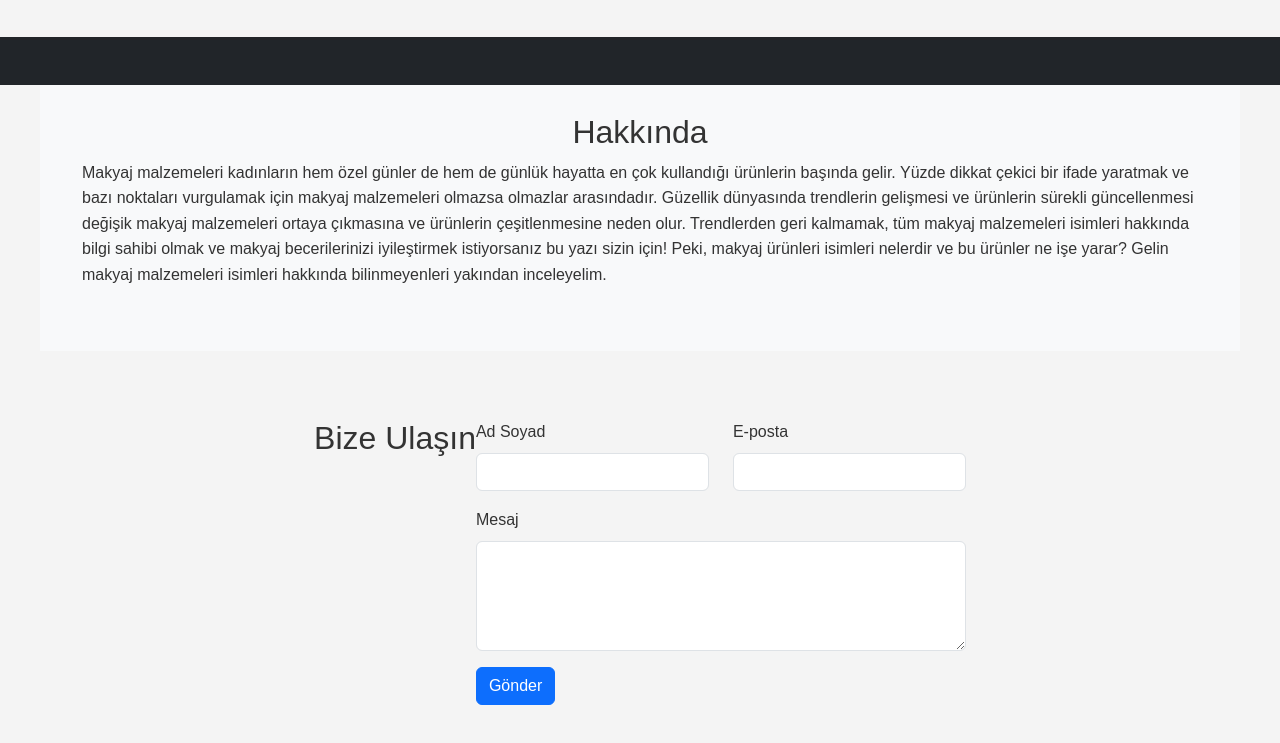
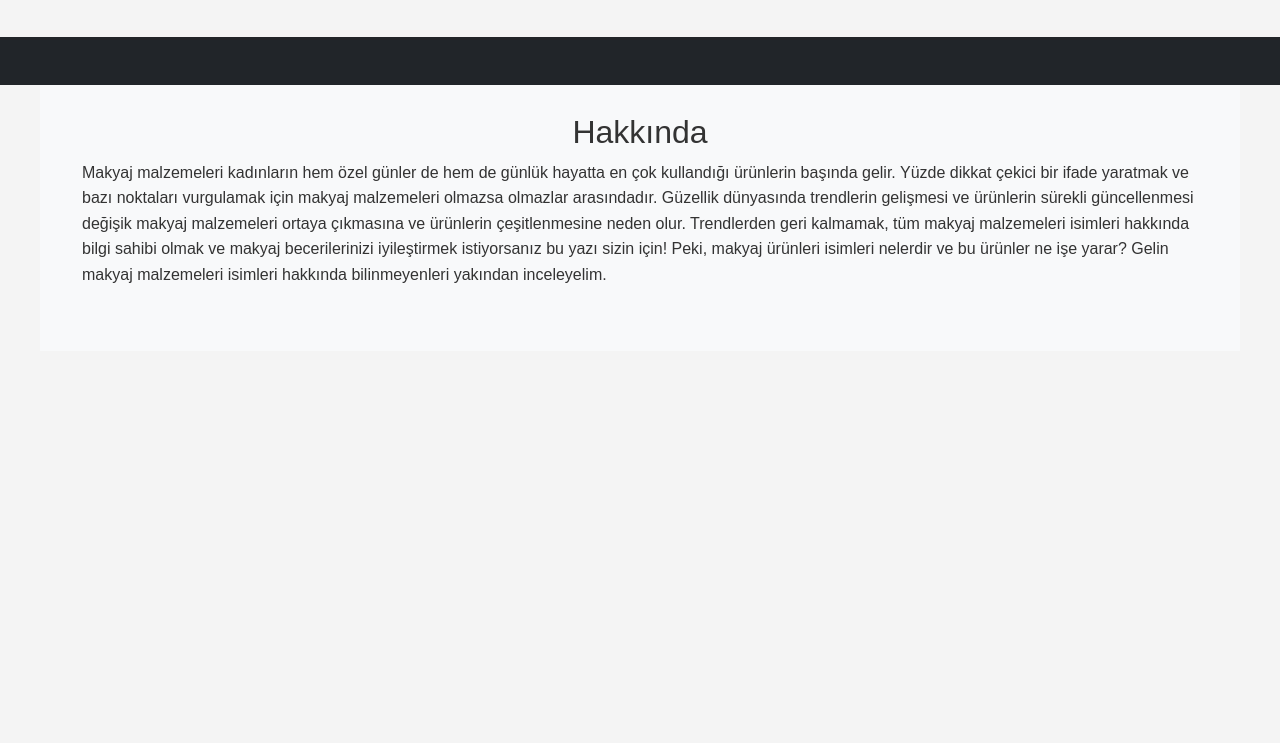
Before and after one commit to berKAY2606/makyajmalzemesi, a plain HTML site: page index.html in a window 1280 px wide. Shown: the part 715-1458 px from the top of the page. After the commit the page ends 1106 px from the top, so only its background shows below. Drawn offline with nearby package versions, Linux system fonts and the light colour scheme.

Commit message:
Update index.html

```diff
--- a/index.html
+++ b/index.html
@@ -83,37 +83,11 @@
       <h2 class="text-center">Hakkında</h2>
       <p>
         Makyaj malzemeleri kadınların hem özel günler de hem de günlük hayatta en çok kullandığı ürünlerin başında gelir. Yüzde dikkat çekici bir ifade yaratmak ve bazı noktaları vurgulamak için makyaj malzemeleri olmazsa olmazlar arasındadır. Güzellik dünyasında trendlerin gelişmesi ve ürünlerin sürekli güncellenmesi değişik makyaj malzemeleri ortaya çıkmasına ve ürünlerin çeşitlenmesine neden olur. Trendlerden geri kalmamak, tüm makyaj malzemeleri isimleri hakkında bilgi sahibi olmak ve makyaj becerilerinizi iyileştirmek istiyorsanız bu yazı sizin için! Peki, makyaj ürünleri isimleri nelerdir ve bu ürünler ne işe yarar? Gelin makyaj malzemeleri isimleri hakkında bilinmeyenleri yakından inceleyelim.
-
-
       </p>
     </div>
   </section>
 
 
-  <section class="container my-5">
-    <h2 class="text-center">Bize Ulaşın</h2>
-    <form>
-      <div class="row">
-        <div class="col-md-6">
-          <div class="mb-3">
-            <label for="name" class="form-label">Ad Soyad</label>
-            <input type="text" class="form-control" id="name" required>
-          </div>
-        </div>
-        <div class="col-md-6">
-          <div class="mb-3">
-            <label for="email" class="form-label">E-posta</label>
-            <input type="email" class="form-control" id="email" required>
-          </div>
-        </div>
-      </div>
-      <div class="mb-3">
-        <label for="message" class="form-label">Mesaj</label>
-        <textarea class="form-control" id="message" rows="4" required></textarea>
-      </div>
-      <button type="submit" class="btn btn-primary">Gönder</button>
-    </form>
-  </section>
 
 
   <footer class="bg-dark text-white text-center py-4">
```
